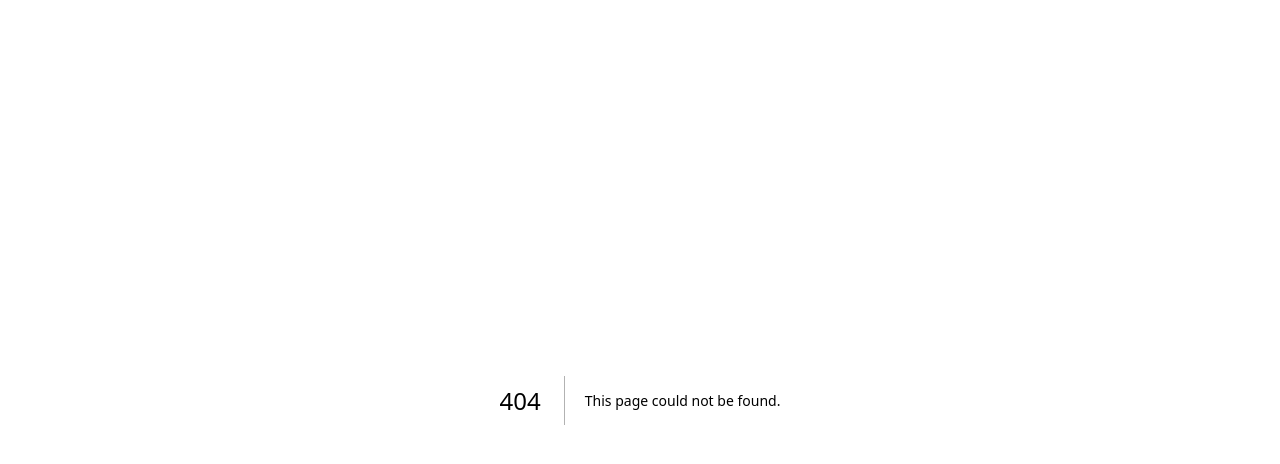
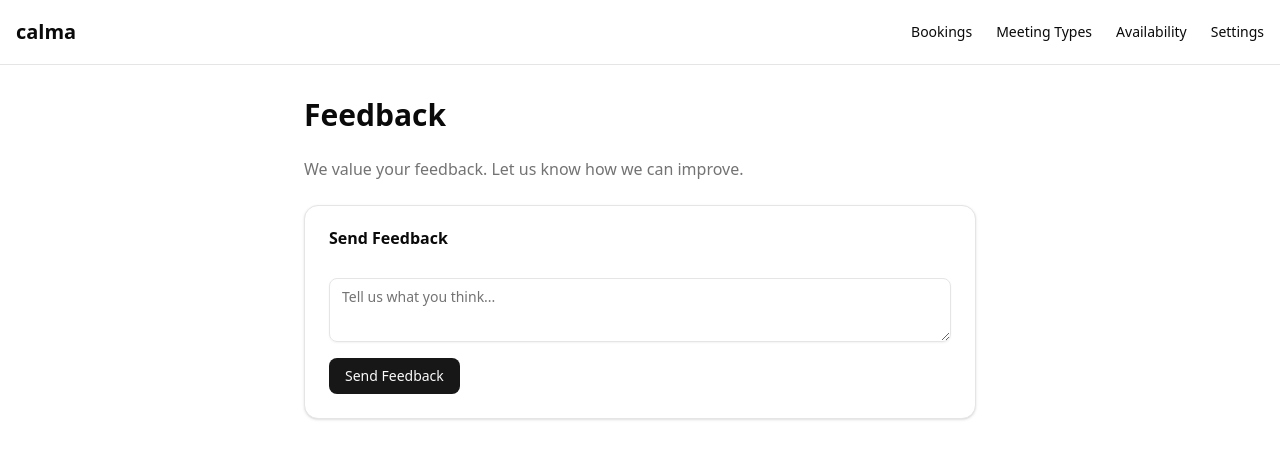
Before and after one commit to BarriosXJavier/calma, a Next.js app: page /feedback in a window 1280 px wide. Before the commit this address had no page. Shown: the top 464 px of the page. Built offline with nearby package versions, Linux system fonts and the light colour scheme.

Commit message:
Add user feedback page
- Feedback submission form for authenticated users

```diff
--- /dev/null
+++ b/app/(app)/feedback/page.tsx
@@ -0,0 +1,13 @@
+import { FeedbackForm } from '@/components/feedback/feedback-form';
+
+export default function FeedbackPage() {
+  return (
+    <div className="max-w-2xl mx-auto space-y-6">
+      <h1 className="text-3xl font-bold">Feedback</h1>
+      <p className="text-muted-foreground">
+        We value your feedback. Let us know how we can improve.
+      </p>
+      <FeedbackForm />
+    </div>
+  );
+}
```
